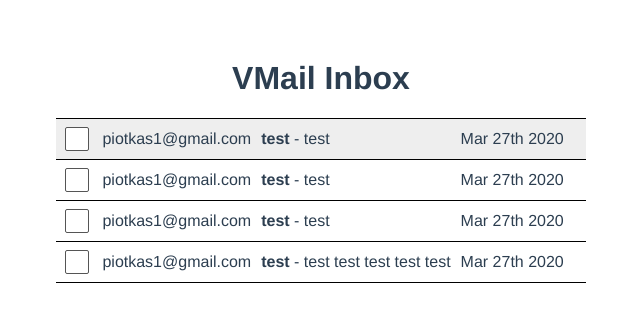
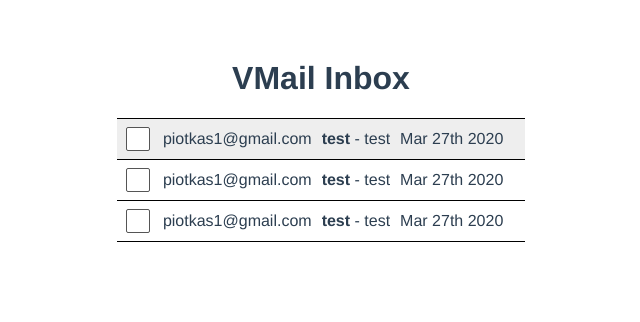
Before and after one commit to kasprzyk/vue3-gmail-clone, a Vue app: page / in a window 1280 px wide. Shown: the top 322 px of the page, without its empty margins (319-959 px from the left). Built offline with nearby package versions, Linux system fonts and the light colour scheme.

Commit message:
unarchivedEmails

```diff
--- a/src/App.vue
+++ b/src/App.vue
@@ -3,7 +3,7 @@
   <table class="mail-table">
     <tbody>
       <tr
-        v-for="email in emails"
+        v-for="email in unarchivedEmails"
         :key="email.id"
         :class="['clickable', email.read ? 'read' : '']"
         @click="email.read = true"
@@ -64,7 +64,7 @@ export default {
           subject: "test",
           body: "test test test test test",
           sentAt: "2020-03-27T18:25:43.511Z",
-          archived: false,
+          archived: true,
           read: false
         }
       ]
@@ -75,6 +75,9 @@ export default {
       return this.emails.sort((e1, e2) => {
         return e1.sentAt < e2.sentAt ? 1 : -1;
       });
+    },
+    unarchivedEmails() {
+      return this.emails.filter(e => !e.archived);
     }
   }
 };
```
